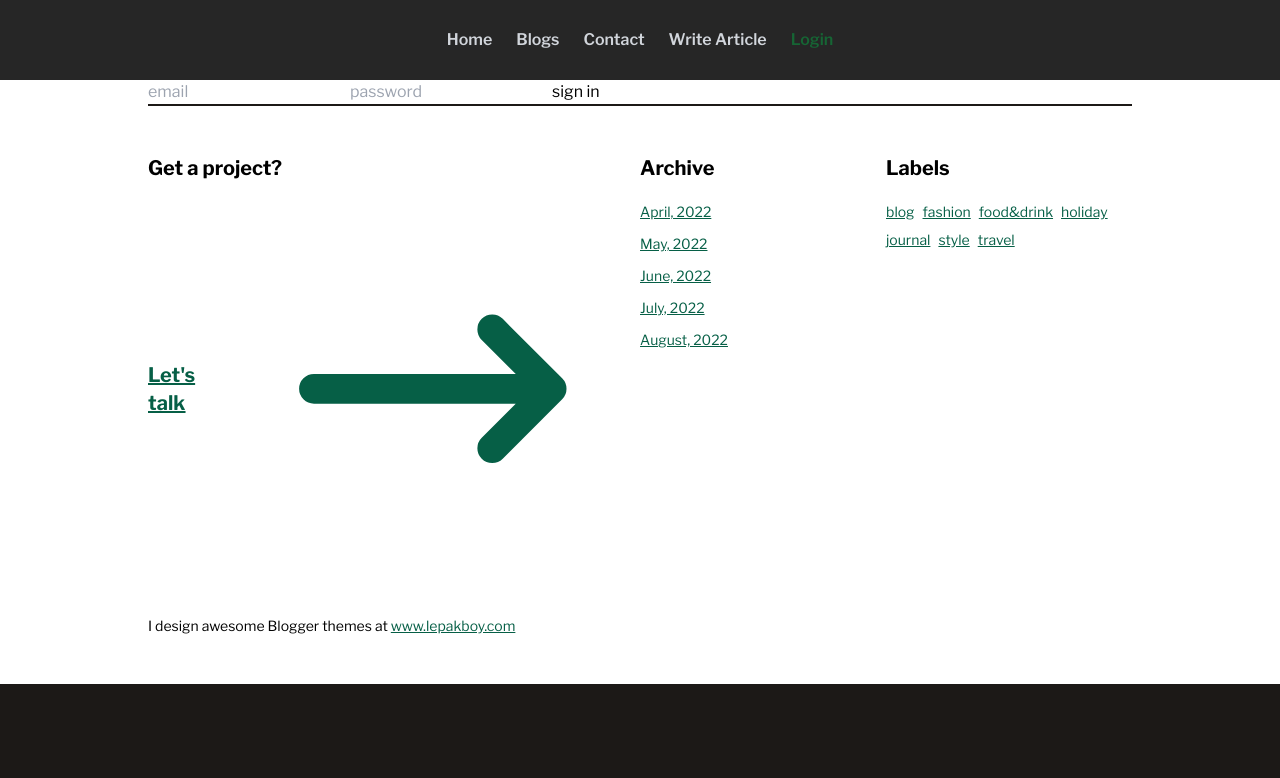
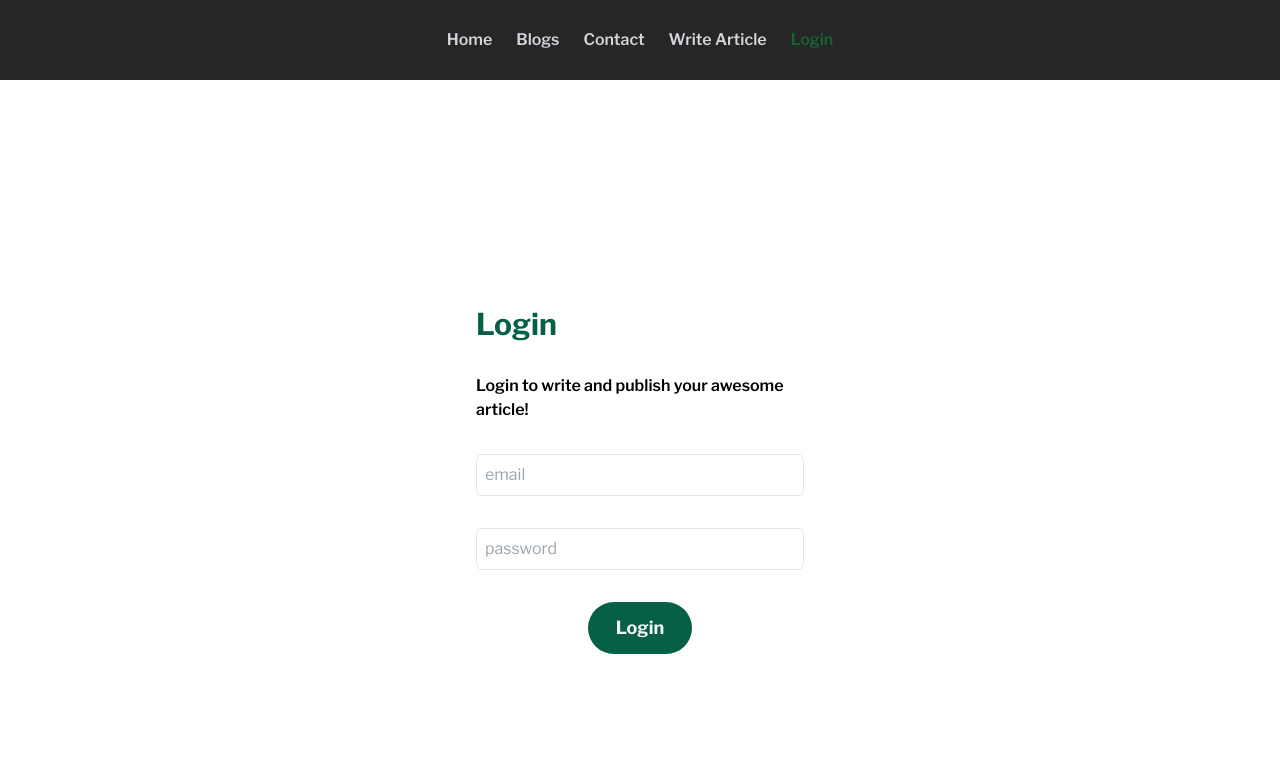
Before and after one commit to LepakBoy/blogs_page, a Next.js app: page /login in a window 1280 px wide. Shown: the top 778 px of the page. Built offline with nearby package versions, Linux system fonts and the light colour scheme; no server answers.

Commit message:
login page styling

```diff
--- a/src/app/login/loginForm/loginForm.tsx
+++ b/src/app/login/loginForm/loginForm.tsx
@@ -1,21 +1,33 @@
 'use client';
 import React from 'react';
 import { login } from '@/lib/actions';
+import InputText from '@/app/components/molecule/inputText';
 
 export default function LoginForm() {
   return (
-    <form action={login}>
-      <input
+    <>
+      <form
+        action={login}
+        className="flex w-1/3 flex-col gap-8"
+      >
+        <h2 className="text-3xl text-emerald-800 font-bold">Login</h2>
+        <p className="font-semibold">
+          Login to write and publish your awesome article!
+        </p>
+        <InputText
           placeholder="email"
           type="text"
           name="email"
         />
-      <input
+        <InputText
           placeholder="password"
           type="password"
           name="password"
         />
-      <button>sign in</button>
+        <button className="mx-auto bg-emerald-800 py-3 px-7 text-slate-100 font-bold text-lg rounded-full">
+          Login
+        </button>
       </form>
+    </>
   );
 }
--- a/src/app/login/page.tsx
+++ b/src/app/login/page.tsx
@@ -1,30 +1,9 @@
-// import { getServerSession } from 'next-auth';
 import React from 'react';
-import { signIn, useSession } from 'next-auth/react';
-
-import { options } from '../api/auth/[...nextauth]/options';
-import { redirect } from 'next/navigation';
 import LoginForm from './loginForm/loginForm';
-// import { useRouter } from 'next/navigation';
 
 export default function LoginPage() {
-  // const session = await getServerSession();
-  // const;
-
-  // console.log(session, 'session');
-  // if (session.data) {
-  //   return redirect('/');
-  // }
-  //   const session = useSession();
-  // const router = useRouter();
-
-  //   console.log(session, 'session');
-
-  //   if (session) {
-  //     return redirect('/admin');
-  //   }
   return (
-    <div>
+    <div className="flex justify-center h-screen items-center">
       <LoginForm />
     </div>
   );
--- a/src/lib/actions.ts
+++ b/src/lib/actions.ts
@@ -6,8 +6,6 @@ export const login = async (formData: FormData) => {
 
     try {
       await signIn('credentials', { email, password})
-      //   alert('ok');
-      // return router.push('/admin');
     } catch (error) {
       console.log(error);
       // if (error?.message?.includes('CredentialsSignin')) {
```
Lines whose indentation alone changed are shown as unchanged.
